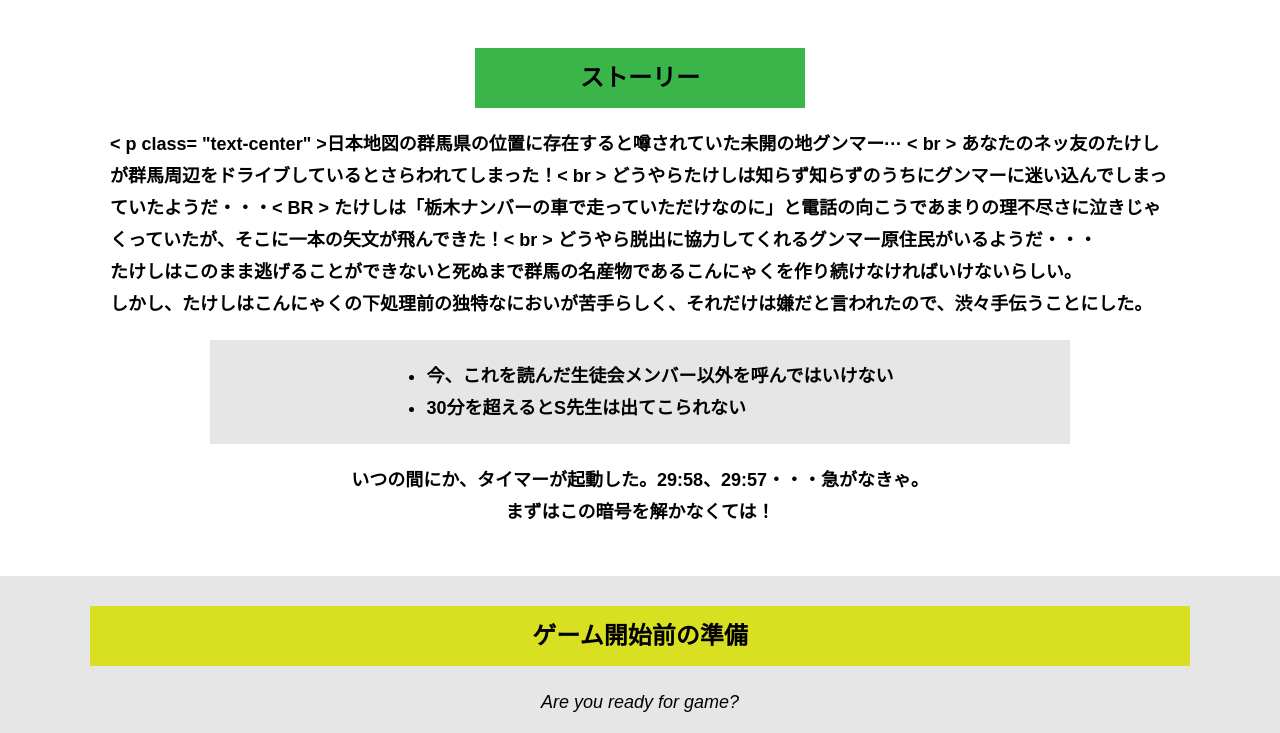
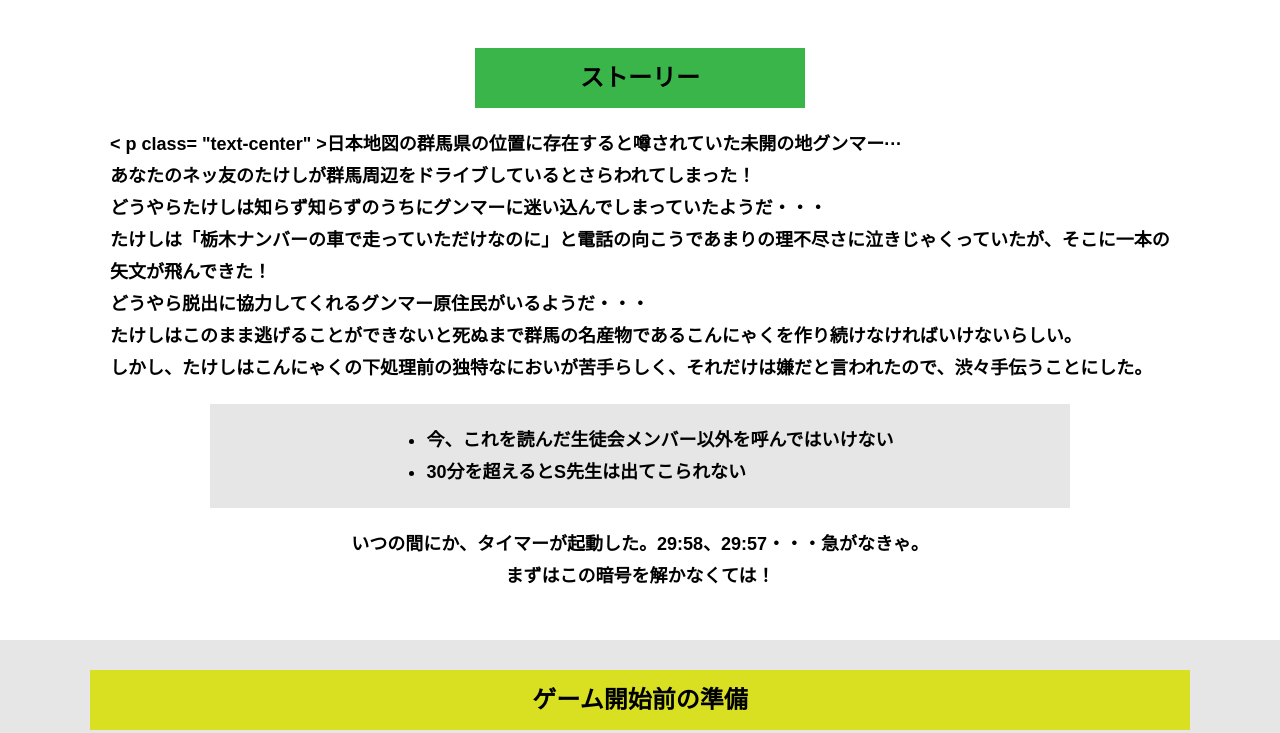
Before and after one commit to Ishibas/alfa-shinsaibashi-K, a plain HTML site: page index.html in a window 1280 px wide. Shown: the part 542-1275 px from the top of the page. Drawn offline with Linux system fonts and the light colour scheme.

Commit message:
Update index.html

```diff
--- a/index.html
+++ b/index.html
@@ -29,10 +29,10 @@
       <div class="container">
         <h2 class="section-title section-title--keycolor section-title--story">ストーリー</h2>
         <div class="story">
-          < p class= "text-center" >日本地図の群馬県の位置に存在すると噂されていた未開の地グンマー··· < br >
-            あなたのネッ友のたけしが群馬周辺をドライブしているとさらわれてしまった！< br >
-            どうやらたけしは知らず知らずのうちにグンマーに迷い込んでしまっていたようだ・・・< BR >
-            たけしは「栃木ナンバーの車で走っていただけなのに」と電話の向こうであまりの理不尽さに泣きじゃくっていたが、そこに一本の矢文が飛んできた！< br >
+          < p class= "text-center" >日本地図の群馬県の位置に存在すると噂されていた未開の地グンマー··· <br>
+            あなたのネッ友のたけしが群馬周辺をドライブしているとさらわれてしまった！<br>
+            どうやらたけしは知らず知らずのうちにグンマーに迷い込んでしまっていたようだ・・・<br>
+            たけしは「栃木ナンバーの車で走っていただけなのに」と電話の向こうであまりの理不尽さに泣きじゃくっていたが、そこに一本の矢文が飛んできた！<br>
             どうやら脱出に協力してくれるグンマー原住民がいるようだ・・・<br>
             たけしはこのまま逃げることができないと死ぬまで群馬の名産物であるこんにゃくを作り続けなければいけないらしい。<br>
             しかし、たけしはこんにゃくの下処理前の独特なにおいが苦手らしく、それだけは嫌だと言われたので、渋々手伝うことにした。</p>
```
